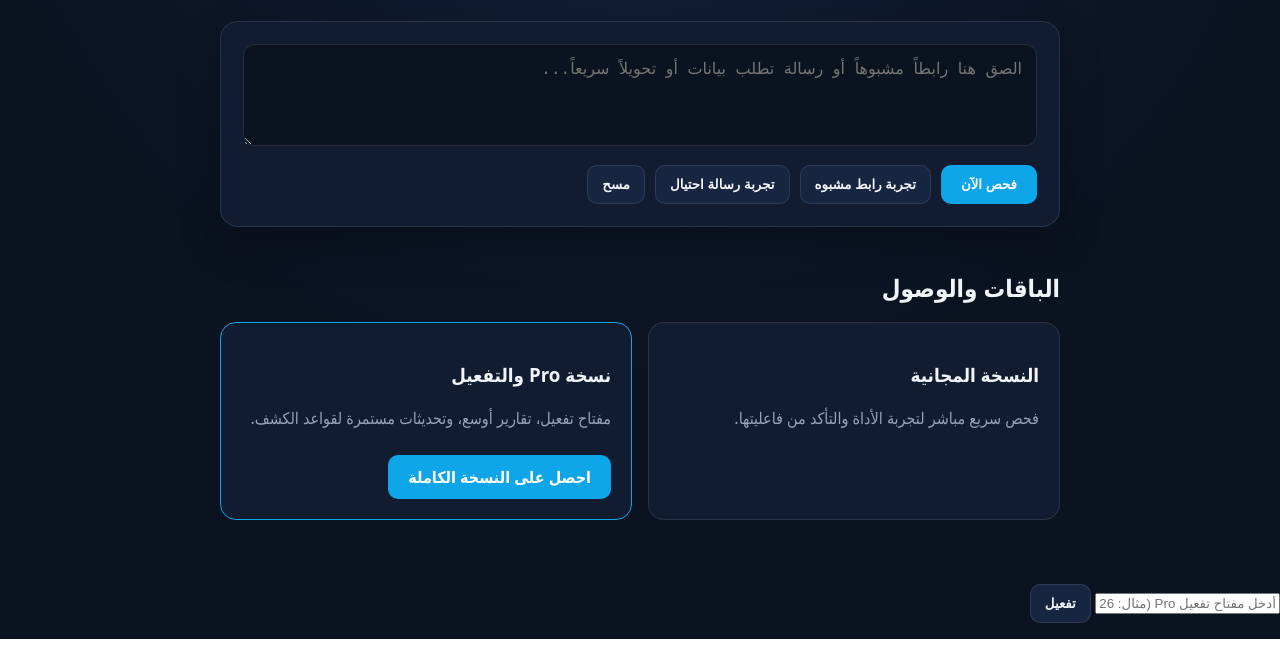
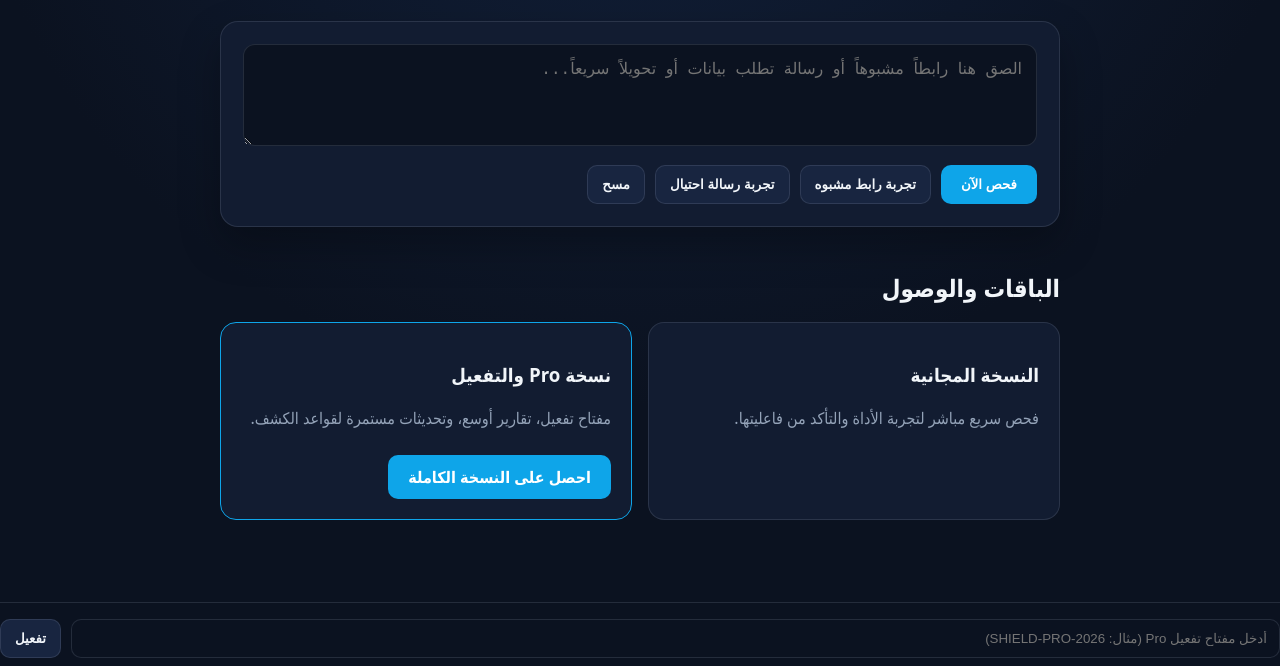
Before and after one commit to AmirTalabHassan/shieldpulse, a plain HTML site: page frontend/index.html in a window 1280 px wide. Shown: the part 278-944 px from the top of the page. Before the commit the page ends 917 px from the top, so only its background shows below. Drawn offline with Linux system fonts and the light colour scheme; files whose address does not match are found by name.

Commit message:
Add styles for license box and rows

```diff
--- a/frontend/styles.css
+++ b/frontend/styles.css
@@ -251,7 +251,33 @@ textarea:focus {
   display: inline-block;
   margin-top: 8px;
 }
+.license-box {
+  margin-top: 18px;
+  padding-top: 16px;
+  border-top: 1px solid var(--border);
+}
 
+.license-row {
+  display: flex;
+  gap: 10px;
+  flex-wrap: wrap;
+}
+
+.license-row input {
+  flex: 1;
+  min-width: 220px;
+  background: var(--bg);
+  color: var(--text);
+  border: 1px solid var(--border);
+  border-radius: 10px;
+  padding: 10px 12px;
+}
+
+.license-status {
+  margin: 8px 0 0;
+  font-size: 0.9rem;
+  color: var(--muted);
+}
 .hidden {
   display: none;
 }
```
